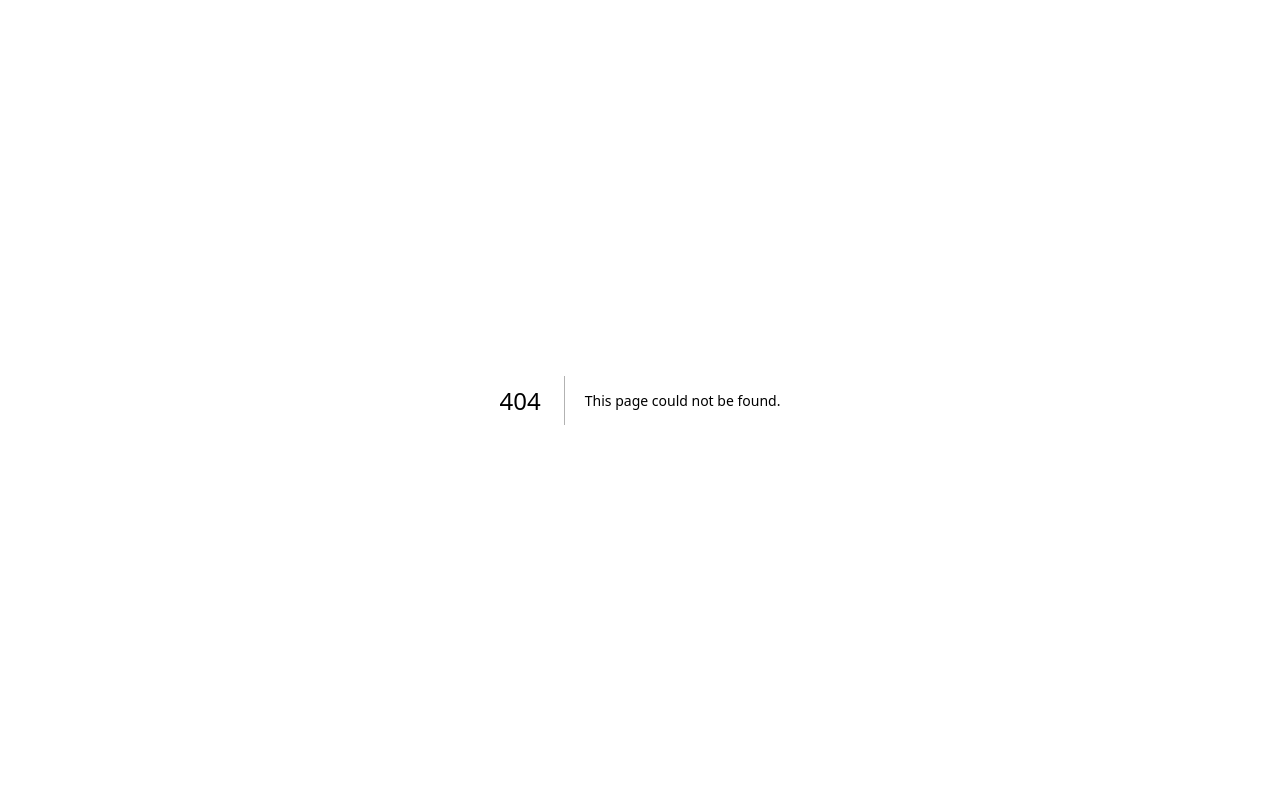
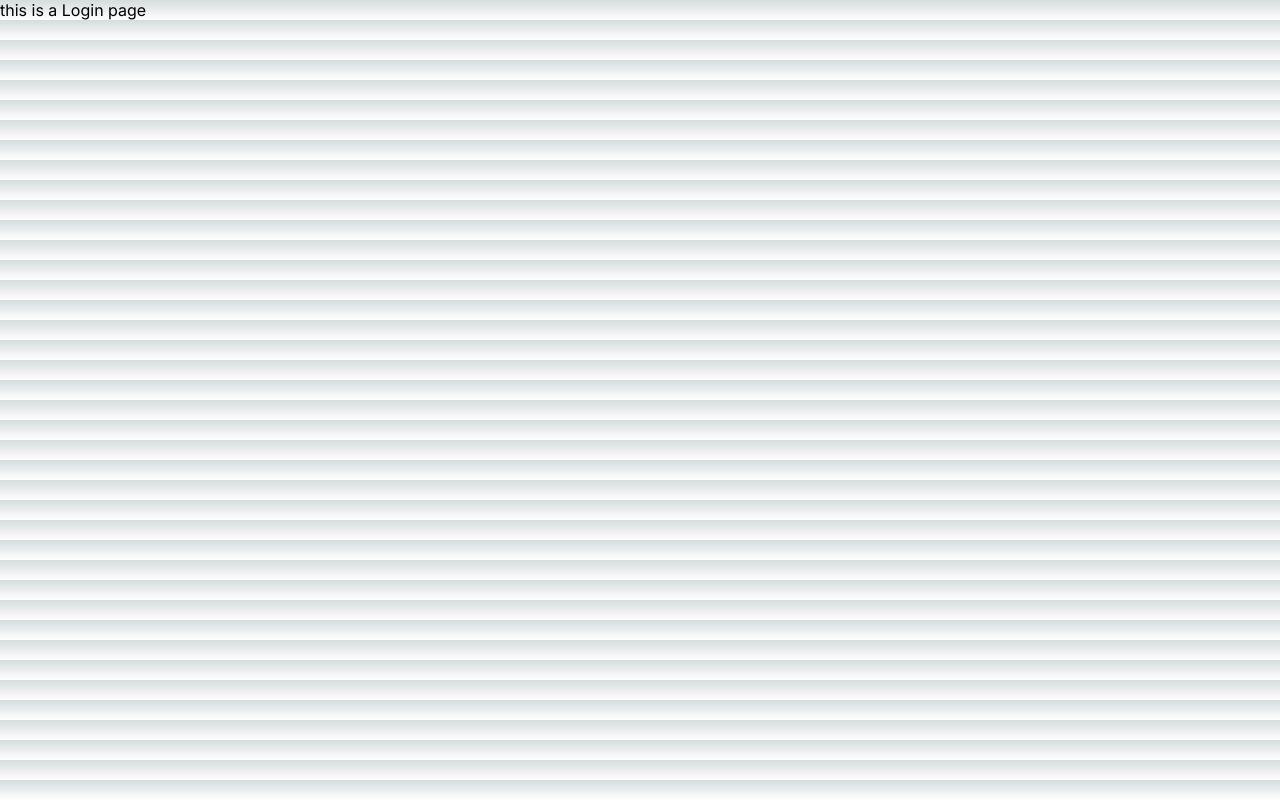
Before and after one commit to SUNNYSAINI729/multizone, a Next.js app in the folder home/: page /login in a window 1280 px wide. Before the commit this address had no page. Built offline with nearby package versions, Linux system fonts and the light colour scheme.

Commit message:
worked on login page

```diff
--- /dev/null
+++ b/home/app/login/page.js
@@ -0,0 +1,11 @@
+import React from 'react'
+
+const Login = () => {
+  return (
+    <div>
+        this is a Login page
+    </div>
+  )
+}
+
+export default Login
```
